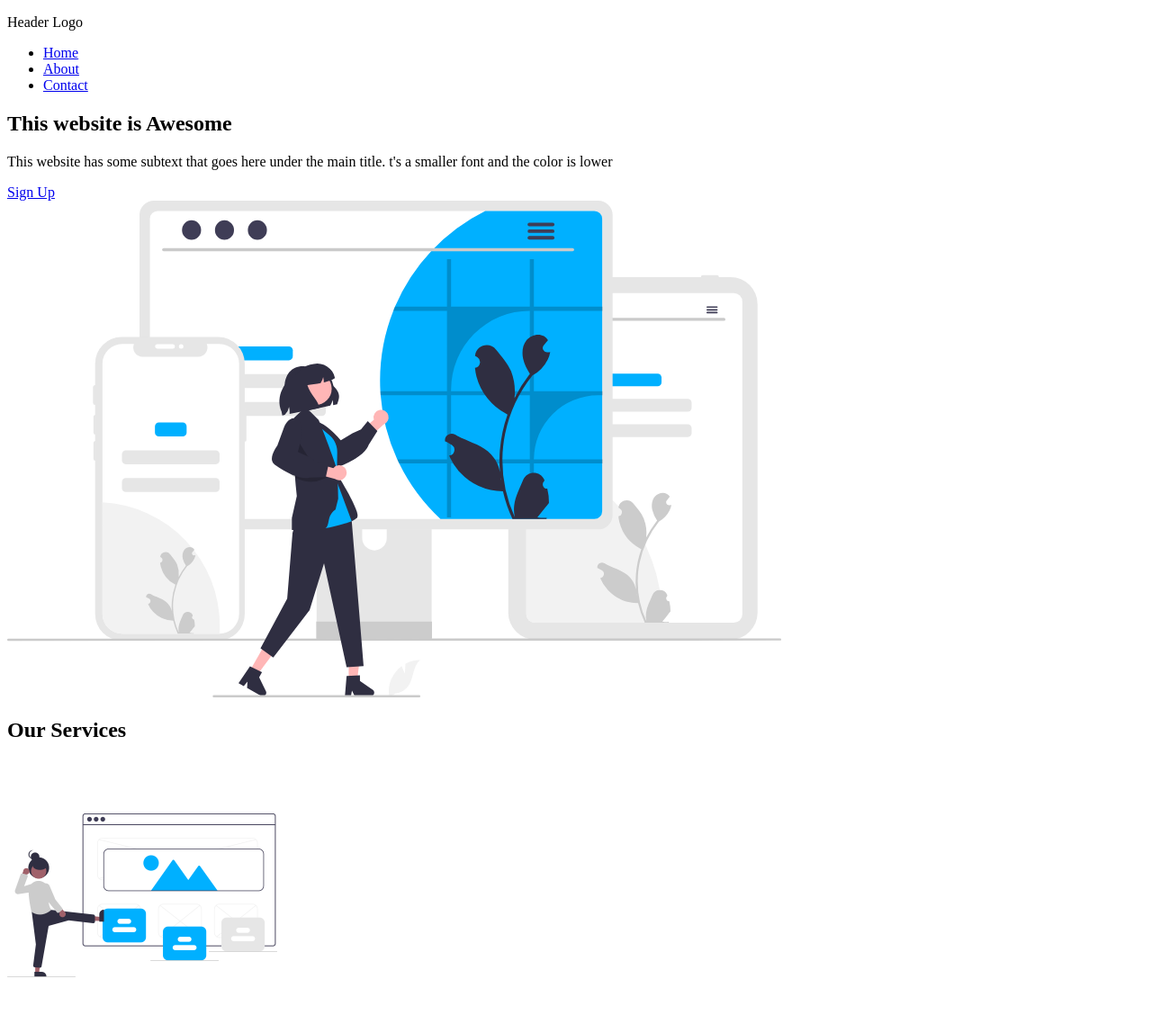
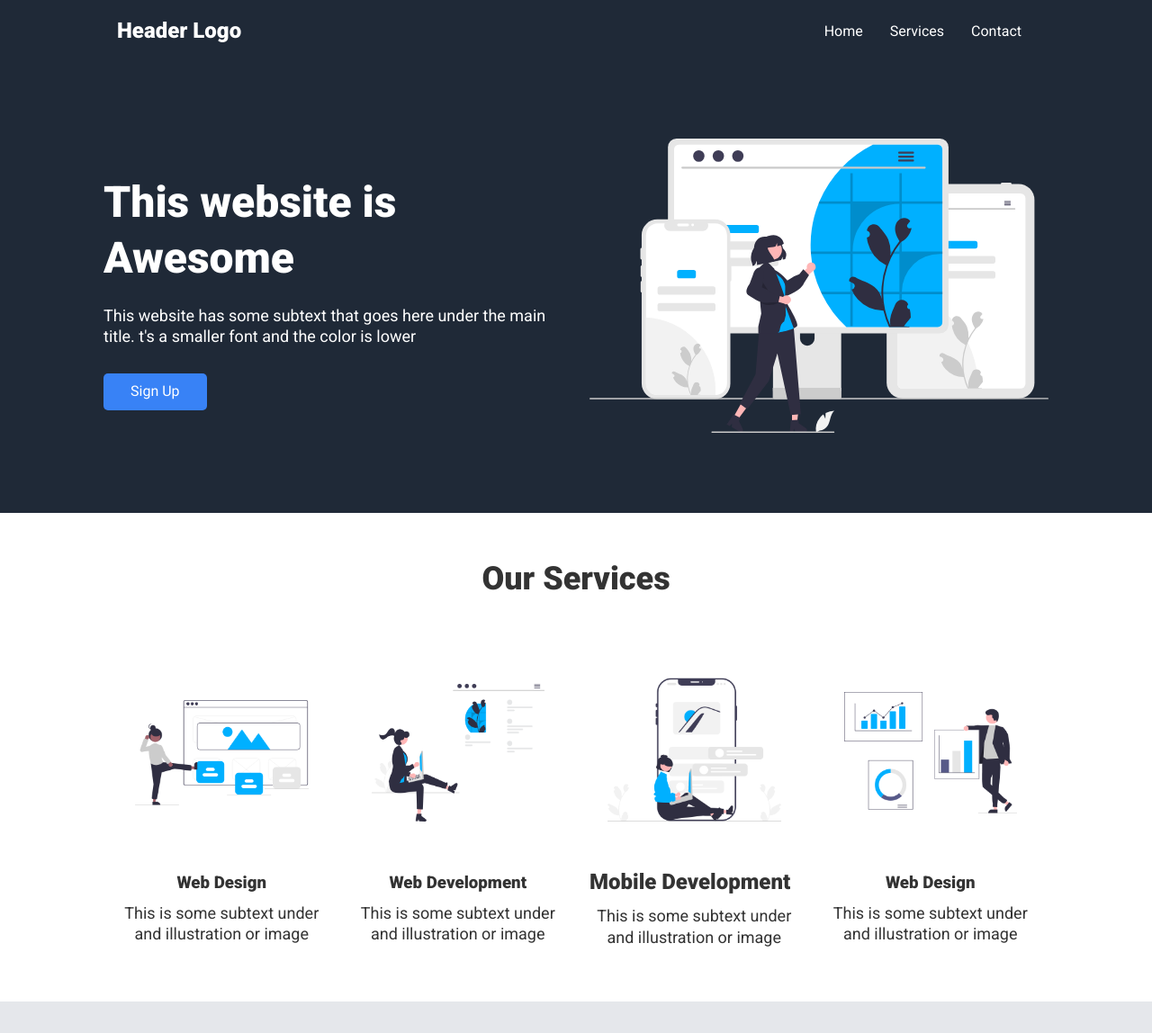
Before and after one commit to LesterOcampo/Odin-Landing-Page-Project, a plain HTML site: page index.html in a window 1280 px wide. Shown: the top 1148 px of the page at 90% size. Drawn offline with Linux system fonts and the light colour scheme.

Commit message:
Create Lading Page Sections, delete _globals.css and _variables.css  and add Styles to Landing Page

```diff
--- a/css/style.css
+++ b/css/style.css
@@ -0,0 +1,210 @@
+/*Global CSS*/
+:root {
+    --primary-color: #1f2937;
+    --secondary-color: #3882f6;
+    --text-color-light: #fff;
+    --text-color-dark: #333;
+    --light-background-color: #e5e7eb;
+}
+
+html {
+    font-size: 100%;
+    box-sizing: border-box;
+}
+
+*, *::before, *::after {
+    box-sizing: inherit;
+}
+
+body {
+    margin: 0;
+    padding: 0;
+    font-family: 'Roboto', sans-serif;
+    color: var(--text-color-dark);
+    line-height: 1.3;
+}
+
+ul {
+    list-style-type: none;
+}
+
+a {
+    text-decoration: none;
+    color: var(--secondary-color);
+}
+
+h1, h2, h3 {
+    margin: 10px 0;
+}
+
+p {
+    margin: 10px 0;
+    font-size: 18px;
+}
+
+img {
+    width: 100%;
+}
+
+/*Sections*/
+.our-services,
+.testimonials,
+.call-to-action{
+    padding: 50px 0;
+}
+
+/*Navbar*/
+.navbar {
+    background-color: var(--primary-color);
+    color: #fff;
+    height: 70px;
+}
+
+.navbar .logo{
+    font-size: 24px;
+    font-weight: 900;
+}
+
+.navbar ul {
+    display: flex;
+}
+
+.navbar a {
+    color: var(--text-color-light);
+    padding: 10px;
+    margin: 0 5px;
+}
+
+.navbar a:hover {
+    border-bottom: 2px var(--text-color-light) solid;
+}
+
+.navbar .flex {
+    justify-content: space-between;
+}
+
+/*Hero*/
+.hero {
+    height: 500px;
+    background-color: var(--primary-color);
+    color: var(--text-color-light);
+    position: relative;
+}
+
+.hero h1 {
+    font-size: 48px;
+}
+
+.hero p{
+    margin: 20px 0 30px 0;
+}
+
+.hero .grid {
+    overflow: visible;
+    grid-template-columns: 50% 50%;
+}
+
+/*Our Servies*/
+.our-services p,
+.our-services h3{
+    text-align: center;
+}
+
+.our-services .title h2 {
+    margin: 0 0 50px 0;
+    text-align: center;
+    font-size: 36px;
+    font-weight: 900;
+}
+.our-services img {
+    padding: 20px;
+}
+
+/*testimonials*/
+.testimonials{
+    background-color: var(--light-background-color);
+}
+
+.testimonials .container{
+    padding: 0 130px;
+}
+.testimonials .review{
+    font-size: 36px;
+    font-style: italic;
+    font-weight: 300;
+}
+.testimonials .author {
+    font-weight: 700;
+    text-align: right;
+}
+
+/*call to action*/
+.call-to-action .grid{
+    overflow: visible;
+    grid-template-columns: 80% 20%;
+}
+
+.call-to-action .container {
+    background-color: var(--secondary-color);
+    color: var(--text-color-light);
+    padding: 40px 100px;
+    border-radius: 10px;
+}
+
+.call-to-action .btn-outline {
+    border: 2px var(--text-color-light) solid;
+}
+
+/*footer*/
+.footer{
+    padding: 10px 0;
+    background-color: var(--primary-color);
+}
+.footer p{
+    text-align: center;
+    color:var(--text-color-light);
+}
+
+/*Variables CSS*/
+.container {
+    max-width: 1100px;
+    margin: 0 auto;
+    overflow: auto;
+    padding: 0 40px;
+}
+
+.btn {
+    display: inline-block;
+    padding: 10px 30px;
+    cursor: pointer;
+    background: #fff;
+    color: var(--text-color-light);
+    border-radius: 5px;
+}
+
+.btn-outline {
+    background-color:  var(--secondary-color);
+}
+
+.btn:hover {
+    transform: scale(0.98);
+}
+.flex {
+    display: flex;
+    justify-content: center;
+    align-items: center;
+    height: 100%;
+}
+
+.grid {
+    display: grid;
+    grid-template-columns: repeat(2, 1fr);
+    gap: 30px;
+    justify-content: center;
+    align-items: center;
+    height: 100%;
+}
+
+.grid-4{
+    grid-template-columns: repeat(4, 1fr);
+}
--- a/index.html
+++ b/index.html
@@ -4,7 +4,10 @@
     <meta charset="UTF-8">
     <meta http-equiv="X-UA-Compatible" content="IE=edge">
     <meta name="viewport" content="width=device-width, initial-scale=1.0">
-    <title>Document</title>
+
+    <link href="https://fonts.googleapis.com/css2?family=Roboto:ital,wght@0,400;0,900;1,300&display=swap" rel="stylesheet">
+    <link rel="stylesheet" href="/css/style.css">
+    <title>Odin Landing Page Project</title>
 </head>
 <body>
     <!-- Navbar-->
@@ -14,7 +17,7 @@
             <nav>
                 <ul>
                     <li><a href="#">Home</a></li>
-                    <li><a href="#">About</a></li>
+                    <li><a href="#">Services</a></li>
                     <li><a href="#">Contact</a></li>
                 </ul>
             </nav>
@@ -58,7 +61,7 @@
             <div class="mobile-development">
                 <div class="mdev-illustration">
                     <img src="images/mobile-development.png" alt="Mobile Development">
-                    <h3>Mobile Development</h3>
+                    <h2>Mobile Development</h2>
                     <p>This is some subtext under and illustration or image</p>
                 </div>
             </div>
@@ -84,7 +87,7 @@
     <section class="call-to-action">
         <div class="container grid">
             <div class="cta-text">
-                <h3>Call to Action! It's Time!</h3>
+                <h2>Call to Action! It's Time!</h2>
                 <p>Sign up for our product by clicking that button right over there!</p>
             </div>
             <div class="cta-button">
```
Also changed, not shown: css/_globals.css (deleted), css/_variables.css (deleted), 1 other file.
